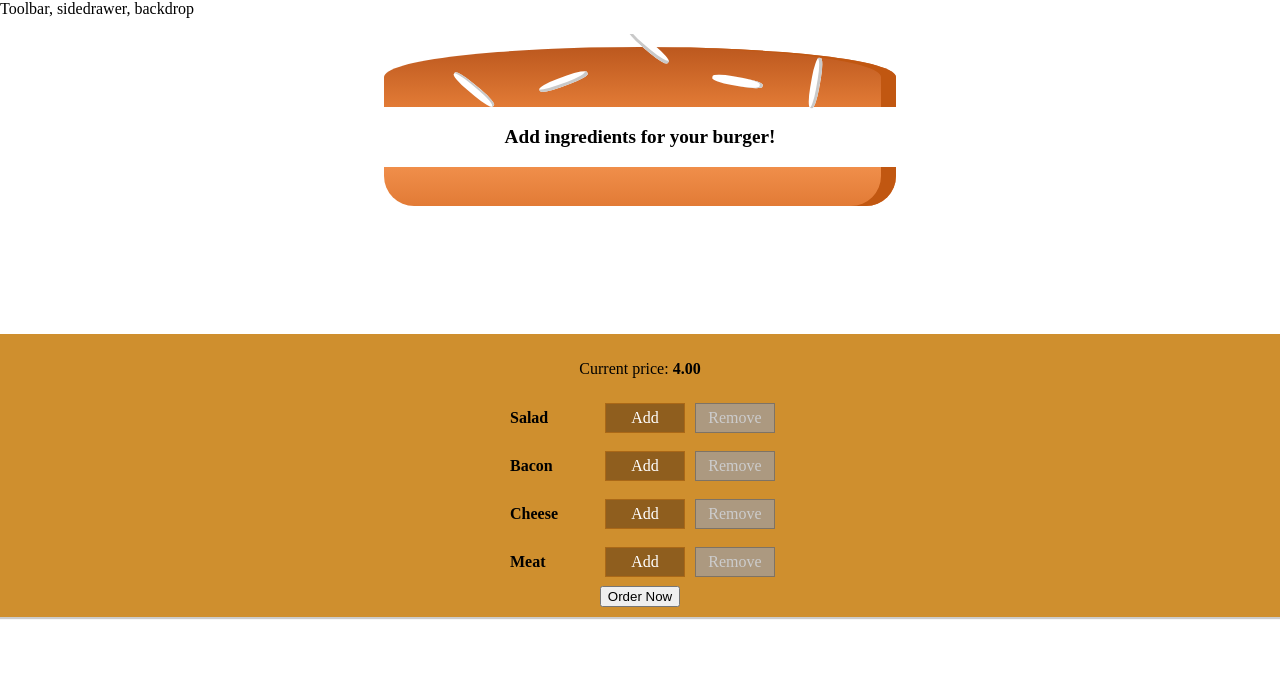
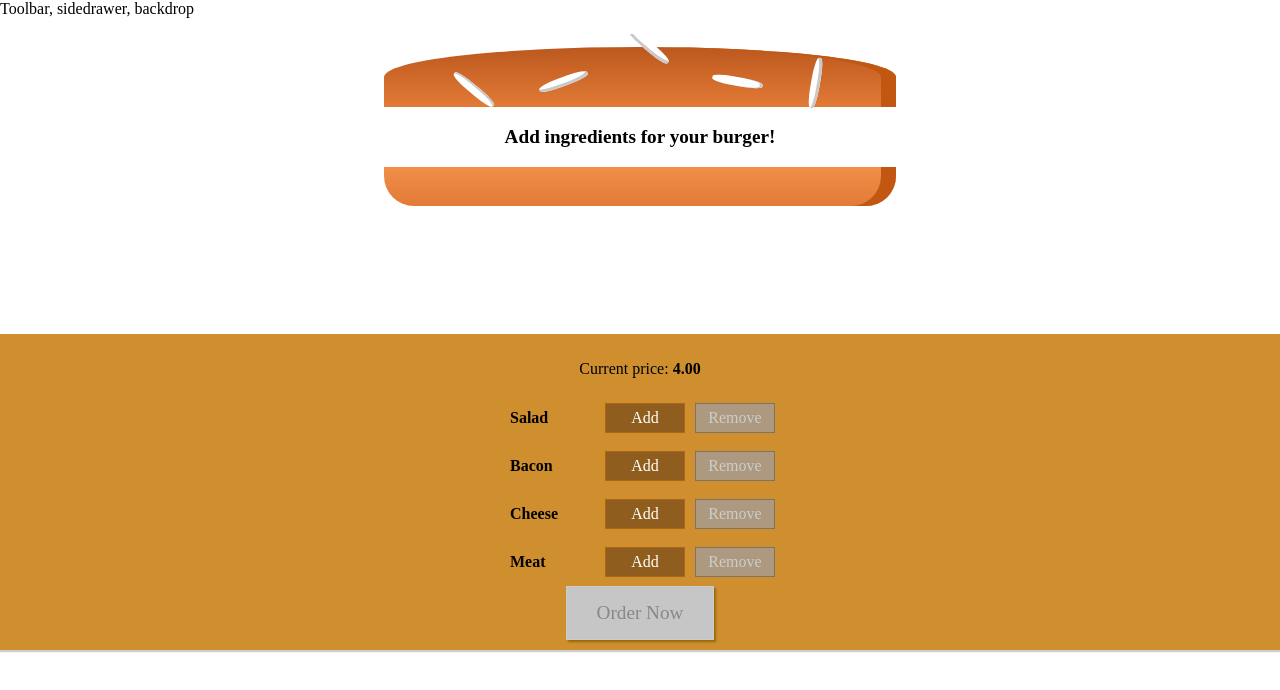
Before and after one commit to kwameasare04/kwame-s_killer_burger_app, a React app: page / in a window 1280 px wide. Shown: the top 690 px of the page. Built offline with nearby package versions, Linux system fonts and the light colour scheme; a web font is replaced by a local one.

Commit message:
reactive order bttn

```diff
--- a/src/components/Burger/BuildControls/BuildControls.js
+++ b/src/components/Burger/BuildControls/BuildControls.js
@@ -18,7 +18,7 @@
         disabled={props.disabled[ctrl.type]}
         />
     ))}
-    <button>Order Now</button>
+    <button className={classes.OrderButton} disabled={!props.purchasable} >Order Now</button>
     </div>
 );
 
--- a/src/components/Burger/BuildControls/BuildControls.module.css
+++ b/src/components/Burger/BuildControls/BuildControls.module.css
@@ -8,3 +8,44 @@
     margin: auto;
     padding: 10px 0;
 }
+
+.OrderButton {
+    background-color: #DAD735;
+    outline: none;
+    cursor: pointer;
+    border: 1px solid #966909;
+    color: #966909;
+    font-family: inherit;
+    font-size: 1.2em;
+    padding: 15px 30px;
+    box-shadow: 2px 2px 2px #966909;
+}
+
+.OrderButton:hover, .OrderButton:active {
+    background-color: #A0DB41;
+    border: 1px solid #966909;
+    color: #966909;
+}
+
+.OrderButton:disabled {
+    background-color: #C7C6C6;
+    cursor: not-allowed;
+    border: 1px solid #ccc;
+    color: #888888;
+}
+
+.OrderButton:not(:disabled) {
+    animation: enable 0.3s linear;
+}
+
+@keyframes enable {
+    0% {
+        transform: scale(1);
+    }
+    60% {
+        transform: scale(1.1);
+    }
+    100% {
+        transform: scale(1);
+    }
+}
--- a/src/containers/BurgerBuilder/BurgerBuilder.js
+++ b/src/containers/BurgerBuilder/BurgerBuilder.js
@@ -18,7 +18,8 @@
         cheese:0,
         meat:0
     },
-    total_price: 4
+    total_price: 4,
+    purchasable:false
 };
 
 addIngredientsHandler = (type) => {
@@ -32,6 +33,7 @@
     const old_price = this.state.total_price;
     const new_price = old_price + ingredient_cost;
     this.setState({total_price: new_price, ingredients: updatedIngredients});
+    this.updatePurschaseState(updatedIngredients);
 }
 
 removeIngredientsHandler = (type) => {
@@ -48,6 +50,18 @@
     const old_price = this.state.total_price;
     const new_price = old_price - ingredient_cost;
     this.setState({total_price: new_price, ingredients: updatedIngredients});
+    this.updatePurschaseState(updatedIngredients);
+
+}
+
+updatePurschaseState = (ingredients) => {
+const sum = Object.keys(ingredients).map((ingreKey) => {
+    return ingredients[ingreKey];
+}).reduce((sum,el) => {
+    return sum + el;
+} , 0)
+
+this.setState({purchasable: sum > 0})
 
 }
 
@@ -61,6 +75,8 @@
          disabledInfo[key] = disabledInfo[key] <= 0
         }
 
+
+
         return (
             <Aux>
                 <Burger ingredients={this.state.ingredients} />
@@ -68,6 +84,7 @@
                  ingredientRemoved={this.removeIngredientsHandler}
                  disabled={disabledInfo}
                  price={this.state.total_price}
+                 purchasable={this.state.purchasable}
                  />
             </Aux>
         );
```
